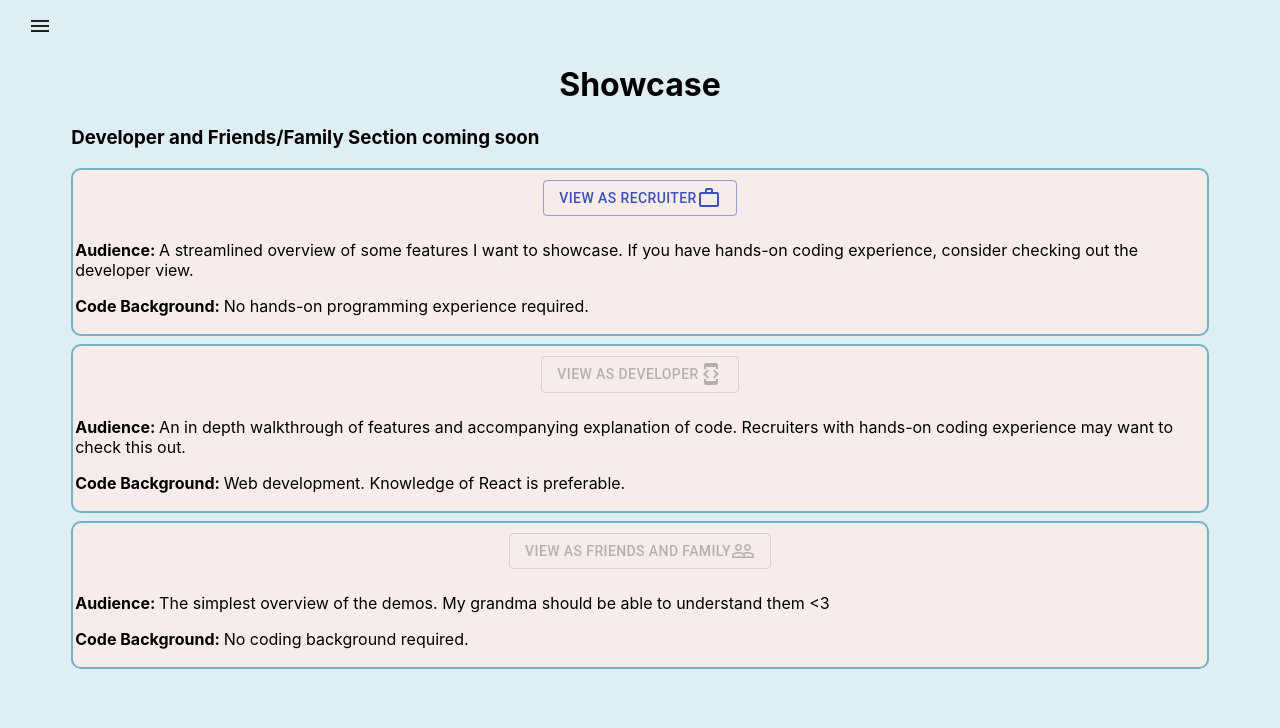
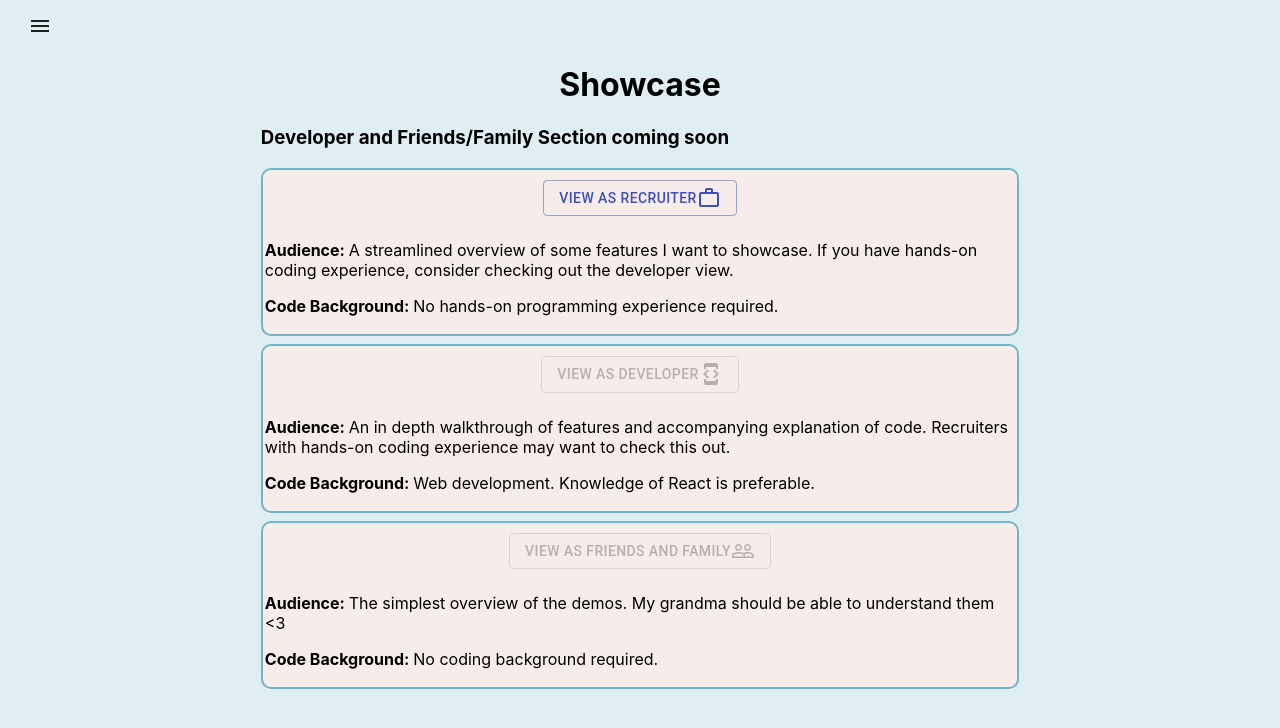
Before and after one commit to michael-small/personal-site, a React (Create React App) app: page /showcase in a window 1280 px wide. Shown: the top 728 px of the page. Built offline with nearby package versions, Linux system fonts and the light colour scheme.

Commit message:
Shrink showcase on large screens to 60% width

```diff
--- a/src/components/Showcase/Showcase.scss
+++ b/src/components/Showcase/Showcase.scss
@@ -1,3 +1,9 @@
 #showcase {
 	width: 90% !important;
 }
+
+@media only screen and (min-width: 600px) {
+	#showcase {
+		width: 60% !important;
+	}
+}
```
